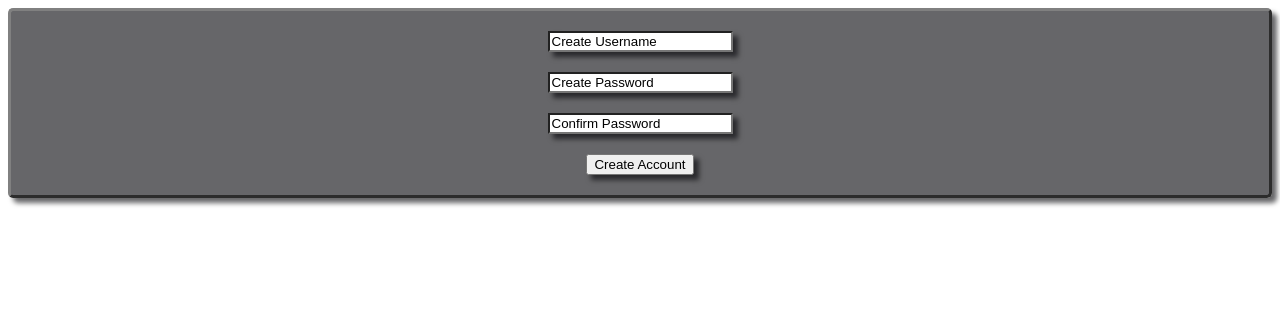
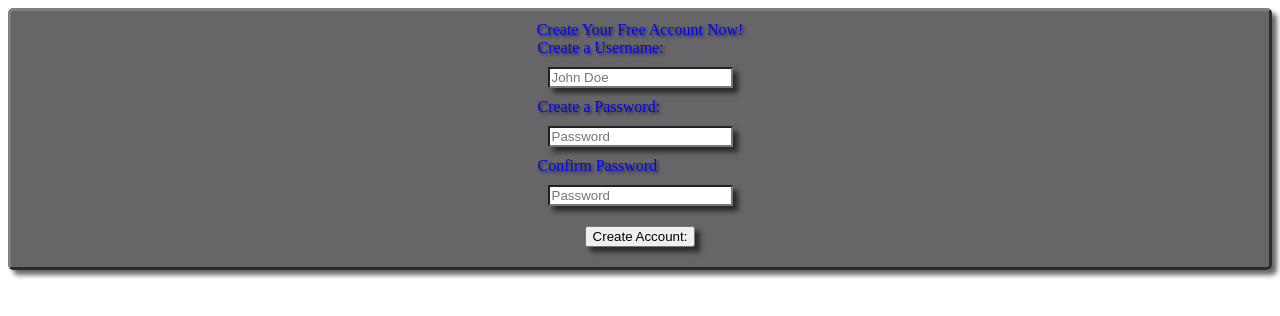
Before and after one commit to DeanWilcoxson/Fsw-110, a plain HTML site: page Week5/Hypertext.html in a window 1280 px wide. Drawn offline with Linux system fonts and the light colour scheme.

Commit message:
11/18/20.3

```diff
--- a/Week5/Hypertext.html
+++ b/Week5/Hypertext.html
@@ -8,11 +8,11 @@
 </head>
 
 <body>
-    <form id="FormID">
-        <span><input id="name" type="text" name="user-name" value="Create Username" /></span>
-        <span><input id="password" type="text" name="user-password" value="Create Password"/></span>
-        <span><input id="confirm" type="text" name="confirm-password" value="Confirm Password"/></span>
-        <button id="button">Create Account</button>
+    <form action="#" id="FormID">Create Your Free Account Now!
+        <span>Create a Username:<input id="name" type="text" name="user-name" placeholder="John Doe" required/></span>
+        <span>Create a Password:<input id="password" type="text" name="user-password" placeholder="Password" required/></span>
+        <span>Confirm Password<input id="confirm" type="text" name="confirm-password" placeholder="Password" required/></span>
+        <button id="button">Create Account:</button>
     </form>
     <script src="Logic.js"></script>
 </body>
--- a/Week5/Logic.js
+++ b/Week5/Logic.js
@@ -1,4 +1,24 @@
+//Functionality
+var username = document.getElementById("name");
+var password = document.getElementById("password");
+var passwordConfirm = document.getElementById("confirm");
 var form = document.getElementById("FormID");
+
+function passwordCheck() {
+    if (password.value != passwordConfirm.value) {
+        passwordConfirm.setCustomValidity("Please make sure the passwords match");
+    } else if (password.value == passwordConfirm.value) {
+        passwordConfirm.setCustomValidity("Welcome " + username.value + "! You are now a Free Member!");
+    }
+}
+form.addEventListener("submit", function(event) {
+
+});
+password.addEventListener("change", passwordCheck);
+passwordConfirm.addEventListener("keyup", passwordCheck);
+var accountCreated = document.getElementById("button");
+
+//Styling
 form.style.backgroundColor = "rgba(0, 0, 5, 0.6)";
 form.style.display = "flex";
 form.style.flexDirection = "column";
@@ -9,25 +29,19 @@ form.style.borderStyle = "outset";
 form.style.borderRadius = "5px";
 form.style.boxShadow = "5px 5px 5px rgba(0, 0, 5, 0.6)";
 form.style.padding = "10px";
-
-var username = document.getElementById("name");
+form.style.color = "Blue";
+form.style.textShadow = "2px 2px 3px rgba(0, 0, 5, 0.6)";
 username.style.margin = "10px";
 username.style.display = "flex";
 username.style.flexDirection = "row";
 username.style.boxShadow = "5px 5px 5px rgba(0, 0, 5, 0.6)";
-
-var password = document.getElementById("password");
 password.style.margin = "10px";
 password.style.display = "flex";
 password.style.flexDirection = "row";
 password.style.boxShadow = "5px 5px 5px rgba(0, 0, 5, 0.6)";
-
-var passwordConfirm = document.getElementById("confirm");
 passwordConfirm.style.margin = "10px";
 passwordConfirm.style.display = "flex";
 passwordConfirm.style.flexDirection = "row";
 passwordConfirm.style.boxShadow = "5px 5px 5px rgba(0, 0, 5, 0.6)";
-
-var accountCreated = document.getElementById("button");
 accountCreated.style.margin = "10px";
 accountCreated.style.boxShadow = "5px 5px 5px rgba(0, 0, 5, 0.6)";
```
